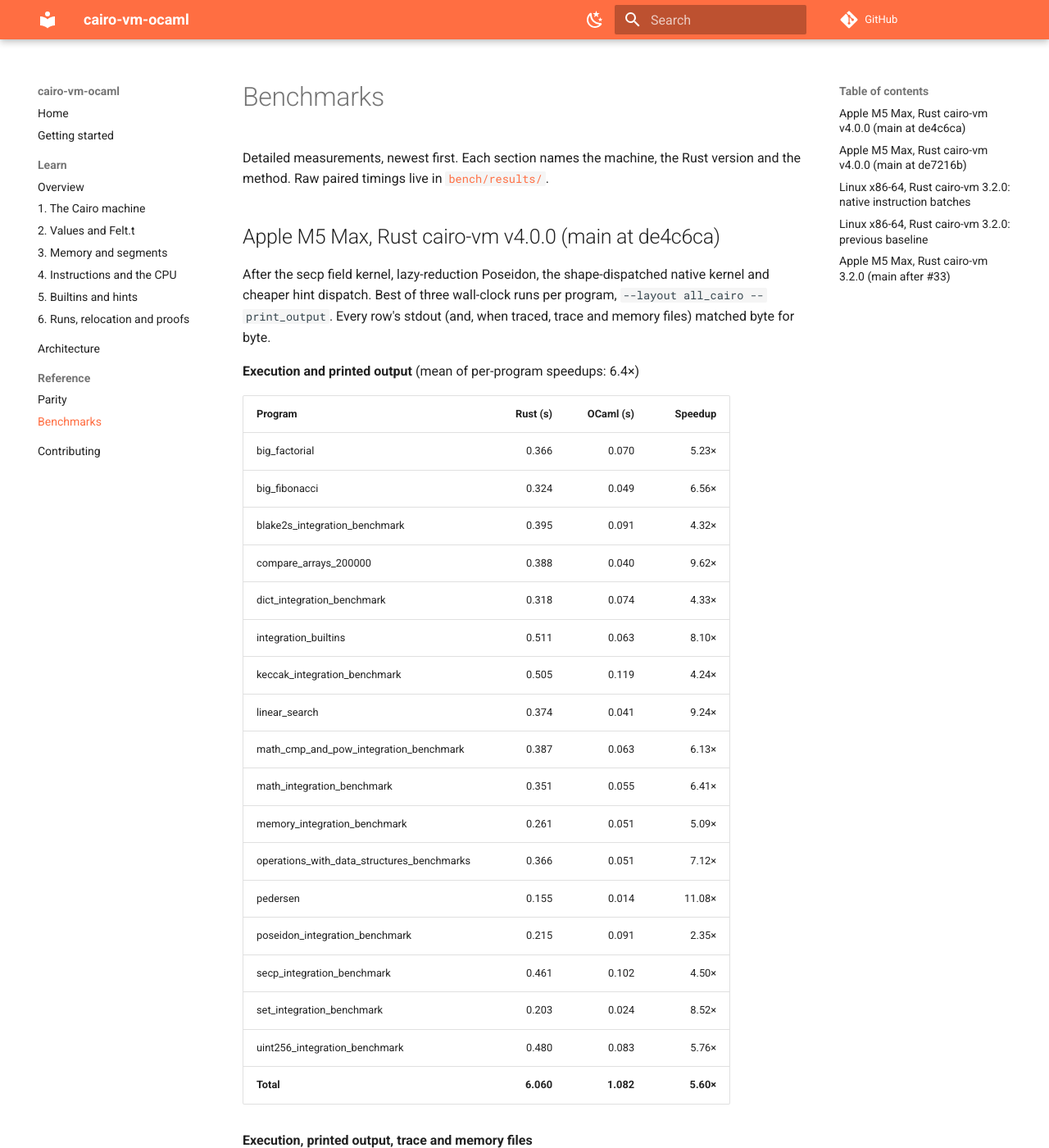
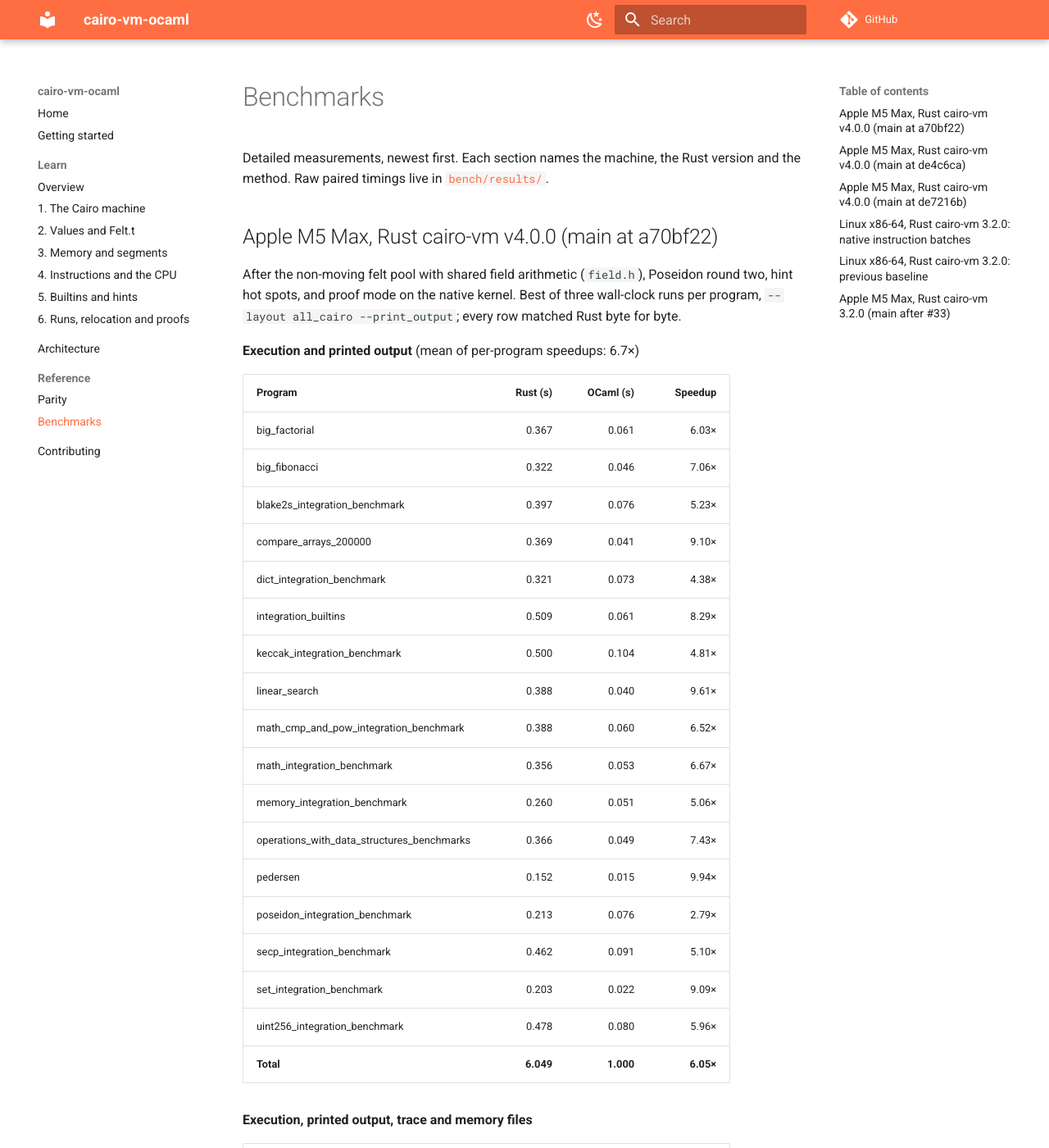
Before and after one commit to teddyjfpender/cairo-vm-ocaml, an MkDocs documentation site: the page built from docs/benchmarks.md, in a window 1280 px wide and 1400 px high. Shown: the whole window at 82% size. Built offline with MkDocs 1.6.1 and Material for MkDocs 9.7.7, drawn with Linux system fonts in a browser that asks for light colours; comment, search, counter and statistics services are not loaded; some of the changed text lies outside the part shown.

Commit message:
Docs: wave 2 numbers (6.05x execution, 5.51x traced vs cairo-vm v4.0.0)
Co-Authored-By: Claude Opus 5.5 <noreply@anthropic.com>

```diff
--- a/docs/benchmarks.md
+++ b/docs/benchmarks.md
@@ -2,6 +2,61 @@
 
 Detailed measurements, newest first. Each section names the machine, the Rust version
 and the method. Raw paired timings live in [`bench/results/`](https://github.com/teddyjfpender/cairo-vm-ocaml/blob/main/bench/results/).
+
+## Apple M5 Max, Rust cairo-vm v4.0.0 (main at a70bf22)
+
+After the non-moving felt pool with shared field arithmetic (`field.h`), Poseidon round two,
+hint hot spots, and proof mode on the native kernel. Best of three wall-clock runs per program,
+`--layout all_cairo --print_output`; every row matched Rust byte for byte.
+
+**Execution and printed output** (mean of per-program speedups: 6.7×)
+
+| Program | Rust (s) | OCaml (s) | Speedup |
+| --- | ---: | ---: | ---: |
+| big_factorial | 0.367 | 0.061 | 6.03× |
+| big_fibonacci | 0.322 | 0.046 | 7.06× |
+| blake2s_integration_benchmark | 0.397 | 0.076 | 5.23× |
+| compare_arrays_200000 | 0.369 | 0.041 | 9.10× |
+| dict_integration_benchmark | 0.321 | 0.073 | 4.38× |
+| integration_builtins | 0.509 | 0.061 | 8.29× |
+| keccak_integration_benchmark | 0.500 | 0.104 | 4.81× |
+| linear_search | 0.388 | 0.040 | 9.61× |
+| math_cmp_and_pow_integration_benchmark | 0.388 | 0.060 | 6.52× |
+| math_integration_benchmark | 0.356 | 0.053 | 6.67× |
+| memory_integration_benchmark | 0.260 | 0.051 | 5.06× |
+| operations_with_data_structures_benchmarks | 0.366 | 0.049 | 7.43× |
+| pedersen | 0.152 | 0.015 | 9.94× |
+| poseidon_integration_benchmark | 0.213 | 0.076 | 2.79× |
+| secp_integration_benchmark | 0.462 | 0.091 | 5.10× |
+| set_integration_benchmark | 0.203 | 0.022 | 9.09× |
+| uint256_integration_benchmark | 0.478 | 0.080 | 5.96× |
+| **Total** | **6.049** | **1.000** | **6.05×** |
+
+**Execution, printed output, trace and memory files**
+
+| Program | Rust (s) | OCaml (s) | Speedup |
+| --- | ---: | ---: | ---: |
+| big_factorial | 0.715 | 0.130 | 5.50× |
+| big_fibonacci | 0.631 | 0.112 | 5.66× |
+| blake2s_integration_benchmark | 0.583 | 0.117 | 4.97× |
+| compare_arrays_200000 | 0.693 | 0.112 | 6.16× |
+| dict_integration_benchmark | 0.512 | 0.115 | 4.47× |
+| integration_builtins | 0.783 | 0.114 | 6.85× |
+| keccak_integration_benchmark | 0.717 | 0.145 | 4.93× |
+| linear_search | 0.723 | 0.109 | 6.63× |
+| math_cmp_and_pow_integration_benchmark | 0.640 | 0.109 | 5.90× |
+| math_integration_benchmark | 0.574 | 0.100 | 5.74× |
+| memory_integration_benchmark | 0.458 | 0.094 | 4.88× |
+| operations_with_data_structures_benchmarks | 0.555 | 0.091 | 6.11× |
+| pedersen | 0.194 | 0.024 | 8.11× |
+| poseidon_integration_benchmark | 0.270 | 0.092 | 2.94× |
+| secp_integration_benchmark | 0.612 | 0.119 | 5.12× |
+| set_integration_benchmark | 0.250 | 0.035 | 7.11× |
+| uint256_integration_benchmark | 0.790 | 0.142 | 5.56× |
+| **Total** | **9.702** | **1.761** | **5.51×** |
+
+Proof mode now uses the native kernel too: large proof-mode programs run 1.2–1.9× faster than
+before (up to 2.3× faster than Rust, including AIR inputs).
 
 ## Apple M5 Max, Rust cairo-vm v4.0.0 (main at de4c6ca)
 
```
Also changed, not shown: README.md (+3 -3 lines), docs/index.md (+2 -2 lines).
